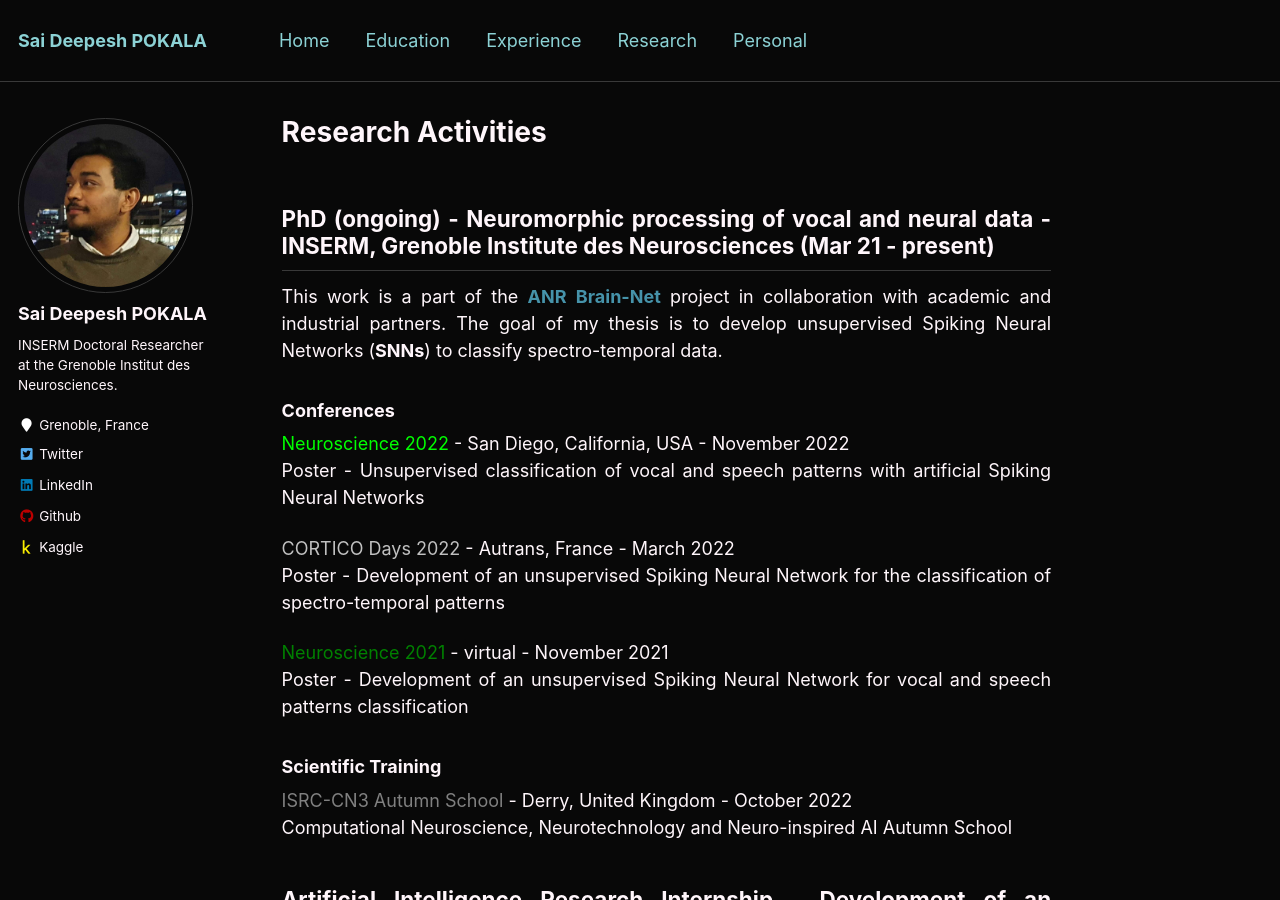
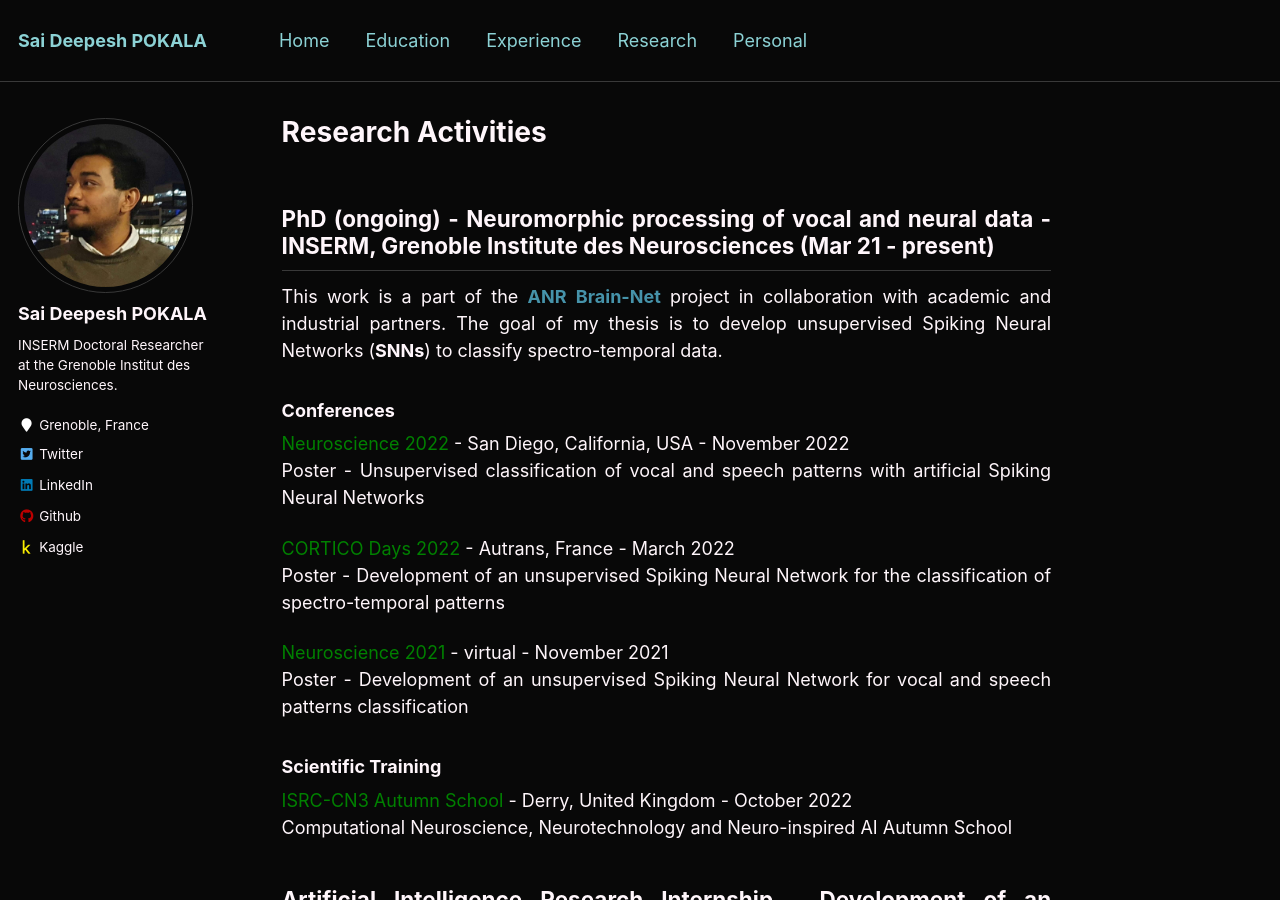
Before and after one commit to saideepesh/saideepesh.github.io, a Jekyll site: the page built from _pages/research.md, in a window 1280 px wide and 900 px high. Built offline with Jekyll 4.4.1, drawn with Linux system fonts in a browser that asks for light colours.

Commit message:
Update research.md
color change

```diff
--- a/_pages/research.md
+++ b/_pages/research.md
@@ -11,10 +11,10 @@ This work is a part of the [**ANR**](https://anr.fr/en/){:target="_blank" rel="n
 
 ### Conferences
 
-<span style="color:lime">Neuroscience 2022</span> - San Diego, California, USA - November 2022\
+<span style="color:green">Neuroscience 2022</span> - San Diego, California, USA - November 2022\
 Poster - Unsupervised classification of vocal and speech patterns with artificial Spiking Neural Networks
 
-<span style="color:silver">CORTICO Days 2022</span> - Autrans, France - March 2022\
+<span style="color:green">CORTICO Days 2022</span> - Autrans, France - March 2022\
 Poster - Development of an unsupervised Spiking Neural Network for the classification of spectro-temporal patterns
 
 <span style="color:green">Neuroscience 2021</span> - virtual - November 2021\
@@ -22,7 +22,7 @@ Poster - Development of an unsupervised Spiking Neural Network for vocal and spe
 
 ### Scientific Training
 
-<span style="color:gray">ISRC-CN3 Autumn School</span> - Derry, United Kingdom - October 2022\
+<span style="color:green">ISRC-CN3 Autumn School</span> - Derry, United Kingdom - October 2022\
 Computational Neuroscience, Neurotechnology and Neuro-inspired AI Autumn School
 
 ## Artificial Intelligence Research Internship - Development of an unsupervised SNN for vocalization classification - INSERM (May - Oct '20)
```
